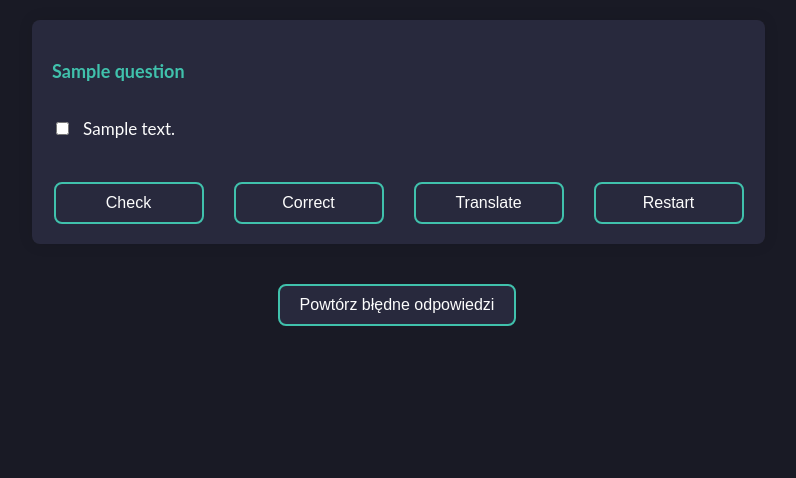
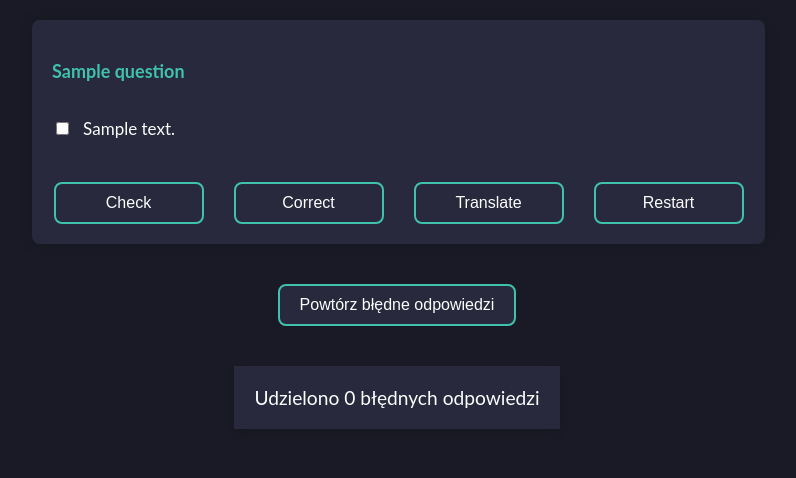
Before and after one commit to damiancyrana/test-master, a Flask app: template templates/quiz.html in a window 1280 px wide. Shown: the top 478 px of the page, without its empty margins (243-1039 px from the left). Run offline with Flask 3, Linux system fonts and the light colour scheme; the template is opened without the code that fills it: most values are stand-ins (such as "Sample title", 1, 10 or a date in 2020).

Commit message:
Added wrong answer counter

```diff
--- a/static/css/quiz_style.css
+++ b/static/css/quiz_style.css
@@ -69,6 +69,11 @@ label {
   margin-top: 40px;
 }
 
+.button-container.column {
+  flex-direction: column;
+  align-items: center;
+}
+
 button {
   padding: 10px 20px;
   font-size: 16px;
@@ -114,3 +119,26 @@ button:hover {
   width: 0%;
   transition: width 0.5s ease;
 }
+
+#incorrectAnswersCount {
+  padding: 20px;
+  font-size: 1.2rem;
+  background-color: var(--button-bg-color);
+  color: var(--text-color);
+
+  margin-top: 20px;
+  margin-bottom: 50px;
+  box-shadow: 0 4px 8px rgba(0, 0, 0, 0.1);
+  text-align: center;
+  transition: background-color 0.3s, color 0.3s;
+}
+
+#incorrectAnswersCount.low {
+  background-color: var(--correct-color);
+  color: #fff;
+}
+
+#incorrectAnswersCount.high {
+  background-color: var(--incorrect-color);
+  color: #fff;
+}
--- a/static/js/quiz_script.js
+++ b/static/js/quiz_script.js
@@ -1,4 +1,5 @@
 let incorrectAnswers = [];
+let answeredQuestions = 0;
 
 
 function toggleAnswerState(input, correct) {
@@ -29,6 +30,26 @@ function checkAnswer(button) {
 
   button.disabled = true;
   button.nextElementSibling.nextElementSibling.disabled = false;
+
+  answeredQuestions++;
+  updateIncorrectAnswersCount();
+}
+
+
+function updateIncorrectAnswersCount() {
+  const incorrectAnswersCount = incorrectAnswers.length;
+  const totalQuestions = document.querySelectorAll('.question').length;
+  const percentage = (incorrectAnswersCount / totalQuestions) * 100;
+  const incorrectAnswersElement = document.getElementById("incorrectAnswersCount");
+
+  incorrectAnswersElement.innerText = `Udzielono ${incorrectAnswersCount} błędnych odpowiedzi z ${totalQuestions} (${percentage.toFixed(2)} %)`;
+  incorrectAnswersElement.className = '';
+
+  if (percentage > 1) {
+    incorrectAnswersElement.classList.add("high");
+  } else {
+    incorrectAnswersElement.classList.add("low");
+  }
 }
 
 
--- a/templates/quiz.html
+++ b/templates/quiz.html
@@ -44,9 +44,11 @@
       </div>
       {% endfor %}
 
-      <div class="button-container">
+      <div class="button-container column">
         <button type="button" onclick="submitQuiz()">Powtórz błędne odpowiedzi</button>
+        <div id="incorrectAnswersCount" style="margin-top: 10px;">Udzielono 0 błędnych odpowiedzi</div>
       </div>
+
     </form>
 
     <script src="/static/js/quiz_script.js"></script>
```
